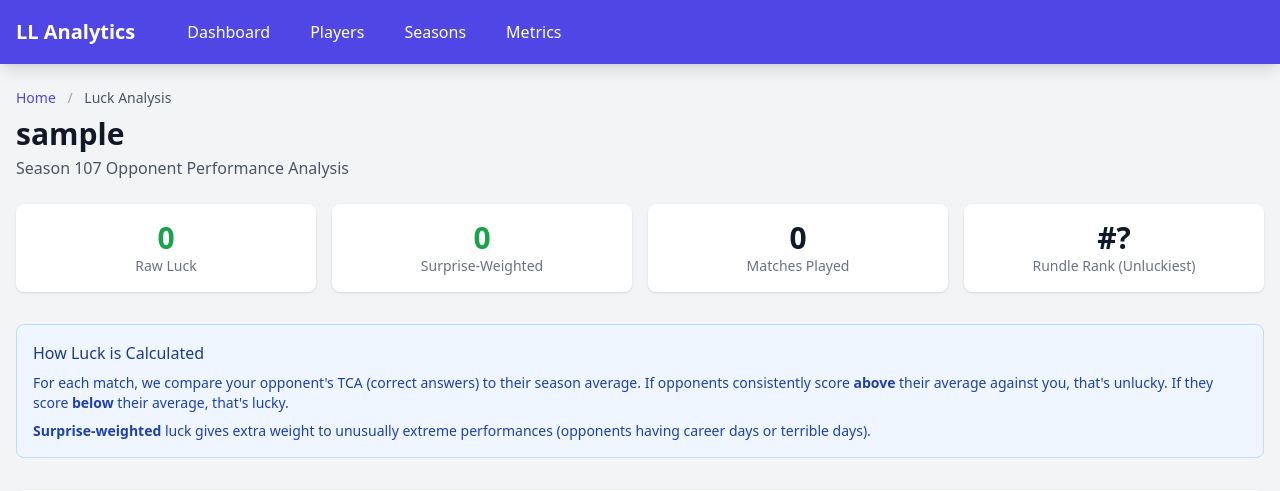
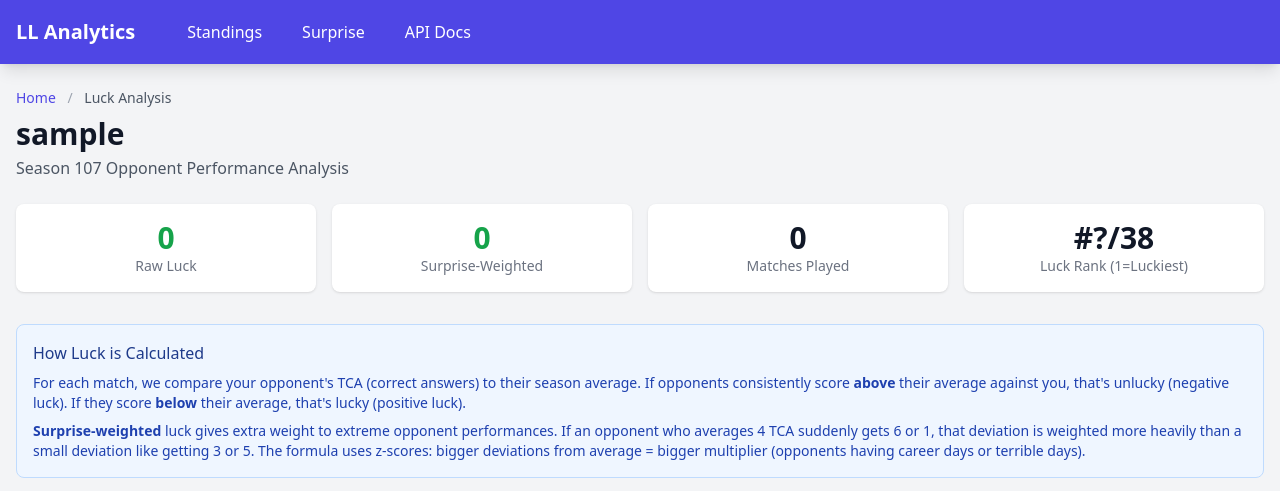
Before and after one commit to JanSchlupp/ll-analytics, a FastAPI app: a page that uses ll_analytics/static/templates/base.html in a window 1280 px wide. Shown: the top 491 px of the page. Run offline with FastAPI, Linux system fonts and the light colour scheme; data comes from the database, SQL or seed files in the repository; some libraries are stand-ins or nearby versions.

Commit message:
Fix player pages for all players and improve UI
- Update player page to use matches table for players without answer data
- Add h2h_matches display showing opponents, results, scores, and TCA
- Fix Match Days count to work with h2h_matches
- Update chart to use h2h_matches when match_results is empty
- Fix navigation links to point to working routes
- Add explicit line styling to luck chart for visibility
- Remove duplicate /health endpoint

Co-Authored-By: Claude Opus 4.5 <noreply@anthropic.com>

```diff
--- a/ll_analytics/api/main.py
+++ b/ll_analytics/api/main.py
@@ -180,7 +180,7 @@ async def player_profile(request: Request, username: str, season: Optional[int]
                 ORDER BY q.match_day
             """, (player["id"], season_row["id"])).fetchall()
 
-        # Get TCA and total
+        # Get TCA and total from answers table
         totals = conn.execute("""
             SELECT
                 COUNT(*) as total_q,
@@ -189,6 +189,42 @@ async def player_profile(request: Request, username: str, season: Optional[int]
             JOIN questions q ON a.question_id = q.id
             WHERE a.player_id = ? AND q.season_id = ?
         """, (player["id"], season_row["id"])).fetchone() if season_row else None
+
+        # If no answer data, try to get totals from matches table
+        if not totals or totals["total_q"] == 0:
+            match_totals = conn.execute("""
+                SELECT
+                    COUNT(*) * 6 as total_q,
+                    SUM(CASE WHEN player1_id = ? THEN player1_tca ELSE player2_tca END) as tca
+                FROM matches
+                WHERE season_id = ? AND (player1_id = ? OR player2_id = ?)
+            """, (player["id"], season_row["id"], player["id"], player["id"])).fetchone() if season_row else None
+            if match_totals and match_totals["tca"]:
+                totals = match_totals
+
+        # Get head-to-head match history from matches table
+        h2h_matches = []
+        if season_row:
+            h2h_matches = conn.execute("""
+                SELECT
+                    m.match_day,
+                    CASE WHEN m.player1_id = ? THEN m.player1_score ELSE m.player2_score END as my_score,
+                    CASE WHEN m.player1_id = ? THEN m.player2_score ELSE m.player1_score END as opp_score,
+                    CASE WHEN m.player1_id = ? THEN m.player1_tca ELSE m.player2_tca END as my_tca,
+                    CASE WHEN m.player1_id = ? THEN p2.ll_username ELSE p1.ll_username END as opponent,
+                    CASE
+                        WHEN (m.player1_id = ? AND m.player1_score > m.player2_score) OR
+                             (m.player2_id = ? AND m.player2_score > m.player1_score) THEN 'W'
+                        WHEN m.player1_score = m.player2_score THEN 'T'
+                        ELSE 'L'
+                    END as result
+                FROM matches m
+                JOIN players p1 ON m.player1_id = p1.id
+                JOIN players p2 ON m.player2_id = p2.id
+                WHERE m.season_id = ? AND (m.player1_id = ? OR m.player2_id = ?)
+                ORDER BY m.match_day
+            """, (player["id"], player["id"], player["id"], player["id"],
+                  player["id"], player["id"], season_row["id"], player["id"], player["id"])).fetchall()
 
         # Calculate metrics for this player
         metrics_data = {}
@@ -218,6 +254,7 @@ async def player_profile(request: Request, username: str, season: Optional[int]
             "season": dict(season_row) if season_row else None,
             "category_stats": [dict(c) for c in category_stats],
             "match_results": [dict(m) for m in match_results],
+            "h2h_matches": [dict(m) for m in h2h_matches],
             "totals": dict(totals) if totals else {"total_q": 0, "tca": 0},
             "metrics": metrics_data,
             "all_metrics": MetricRegistry.all_info(),
@@ -304,12 +341,6 @@ async def luck_page(request: Request, username: str, season: Optional[int] = Que
     })
 
 
-@app.get("/health")
-async def health():
-    """Health check endpoint."""
-    return {"status": "healthy"}
-
-
 def run_server():
     """Run the development server."""
     import uvicorn
--- a/ll_analytics/static/templates/base.html
+++ b/ll_analytics/static/templates/base.html
@@ -29,10 +29,9 @@
                 <div class="flex items-center">
                     <a href="/" class="text-xl font-bold">LL Analytics</a>
                     <div class="ml-10 flex space-x-4">
-                        <a href="/dashboard" class="px-3 py-2 rounded hover:bg-indigo-700">Dashboard</a>
-                        <a href="/players" class="px-3 py-2 rounded hover:bg-indigo-700">Players</a>
-                        <a href="/seasons" class="px-3 py-2 rounded hover:bg-indigo-700">Seasons</a>
-                        <a href="/metrics" class="px-3 py-2 rounded hover:bg-indigo-700">Metrics</a>
+                        <a href="/" class="px-3 py-2 rounded hover:bg-indigo-700">Standings</a>
+                        <a href="/surprise/distribution" class="px-3 py-2 rounded hover:bg-indigo-700">Surprise</a>
+                        <a href="/docs" class="px-3 py-2 rounded hover:bg-indigo-700">API Docs</a>
                     </div>
                 </div>
             </div>
--- a/ll_analytics/static/templates/luck.html
+++ b/ll_analytics/static/templates/luck.html
@@ -72,8 +72,8 @@
                 <div class="text-sm text-gray-500">Matches Played</div>
             </div>
             <div class="bg-white rounded-lg shadow p-4 text-center">
-                <div class="text-3xl font-bold" :class="rankColor" x-text="'#' + (rank || '?')"></div>
-                <div class="text-sm text-gray-500">Rundle Rank (Unluckiest)</div>
+                <div class="text-3xl font-bold" :class="rankColor" x-text="'#' + (rank || '?') + '/' + (leaderboard.length || '?')"></div>
+                <div class="text-sm text-gray-500">Luck Rank (1=Luckiest)</div>
             </div>
         </div>
 
@@ -82,11 +82,13 @@
             <h3 class="font-medium text-blue-900 mb-2">How Luck is Calculated</h3>
             <p class="text-blue-800 text-sm">
                 For each match, we compare your opponent's TCA (correct answers) to their season average.
-                If opponents consistently score <strong>above</strong> their average against you, that's unlucky.
-                If they score <strong>below</strong> their average, that's lucky.
+                If opponents consistently score <strong>above</strong> their average against you, that's unlucky (negative luck).
+                If they score <strong>below</strong> their average, that's lucky (positive luck).
             </p>
             <p class="text-blue-800 text-sm mt-2">
-                <strong>Surprise-weighted</strong> luck gives extra weight to unusually extreme performances
+                <strong>Surprise-weighted</strong> luck gives extra weight to extreme opponent performances.
+                If an opponent who averages 4 TCA suddenly gets 6 or 1, that deviation is weighted more heavily than
+                a small deviation like getting 3 or 5. The formula uses z-scores: bigger deviations from average = bigger multiplier
                 (opponents having career days or terrible days).
             </p>
         </div>
@@ -310,10 +312,16 @@ function luckAnalysis() {
         },
 
         renderChart() {
-            if (!this.data.details || this.data.details.length === 0) return;
+            if (!this.data.details || this.data.details.length === 0) {
+                console.log('No data for chart');
+                return;
+            }
 
-            const ctx = document.getElementById('luckChart');
-            if (!ctx) return;
+            const canvas = document.getElementById('luckChart');
+            if (!canvas) {
+                console.log('Canvas not found');
+                return;
+            }
 
             if (this.chart) this.chart.destroy();
 
@@ -324,10 +332,15 @@ function luckAnalysis() {
             let cumulative = 0;
             const cumulativeData = sorted.map(m => {
                 cumulative += m.luck;
-                return cumulative;
+                return Math.round(cumulative * 100) / 100;  // Round to 2 decimal places
             });
 
-            this.chart = new Chart(ctx, {
+            console.log('Chart data:', cumulativeData);
+
+            const lineColor = cumulativeData[cumulativeData.length - 1] < 0 ? 'rgb(239, 68, 68)' : 'rgb(34, 197, 94)';
+            const fillColor = cumulativeData[cumulativeData.length - 1] < 0 ? 'rgba(239, 68, 68, 0.1)' : 'rgba(34, 197, 94, 0.1)';
+
+            this.chart = new Chart(canvas.getContext('2d'), {
                 type: 'line',
                 data: {
                     labels: sorted.map(m => 'Day ' + m.match_day),
@@ -335,8 +348,11 @@ function luckAnalysis() {
                         {
                             label: 'Cumulative Luck',
                             data: cumulativeData,
-                            borderColor: cumulativeData[cumulativeData.length - 1] < 0 ? 'rgb(239, 68, 68)' : 'rgb(34, 197, 94)',
-                            backgroundColor: cumulativeData[cumulativeData.length - 1] < 0 ? 'rgba(239, 68, 68, 0.1)' : 'rgba(34, 197, 94, 0.1)',
+                            borderColor: lineColor,
+                            backgroundColor: fillColor,
+                            borderWidth: 3,
+                            pointRadius: 4,
+                            pointBackgroundColor: lineColor,
                             fill: true,
                             tension: 0.3,
                         },
@@ -345,6 +361,9 @@ function luckAnalysis() {
                             data: sorted.map(m => m.luck),
                             borderColor: 'rgb(107, 114, 128)',
                             backgroundColor: 'transparent',
+                            borderWidth: 2,
+                            pointRadius: 3,
+                            pointBackgroundColor: 'rgb(107, 114, 128)',
                             borderDash: [5, 5],
                             tension: 0.1,
                         }
```
Also changed, not shown: ll_analytics/static/templates/player.html (+75 -6 lines).
